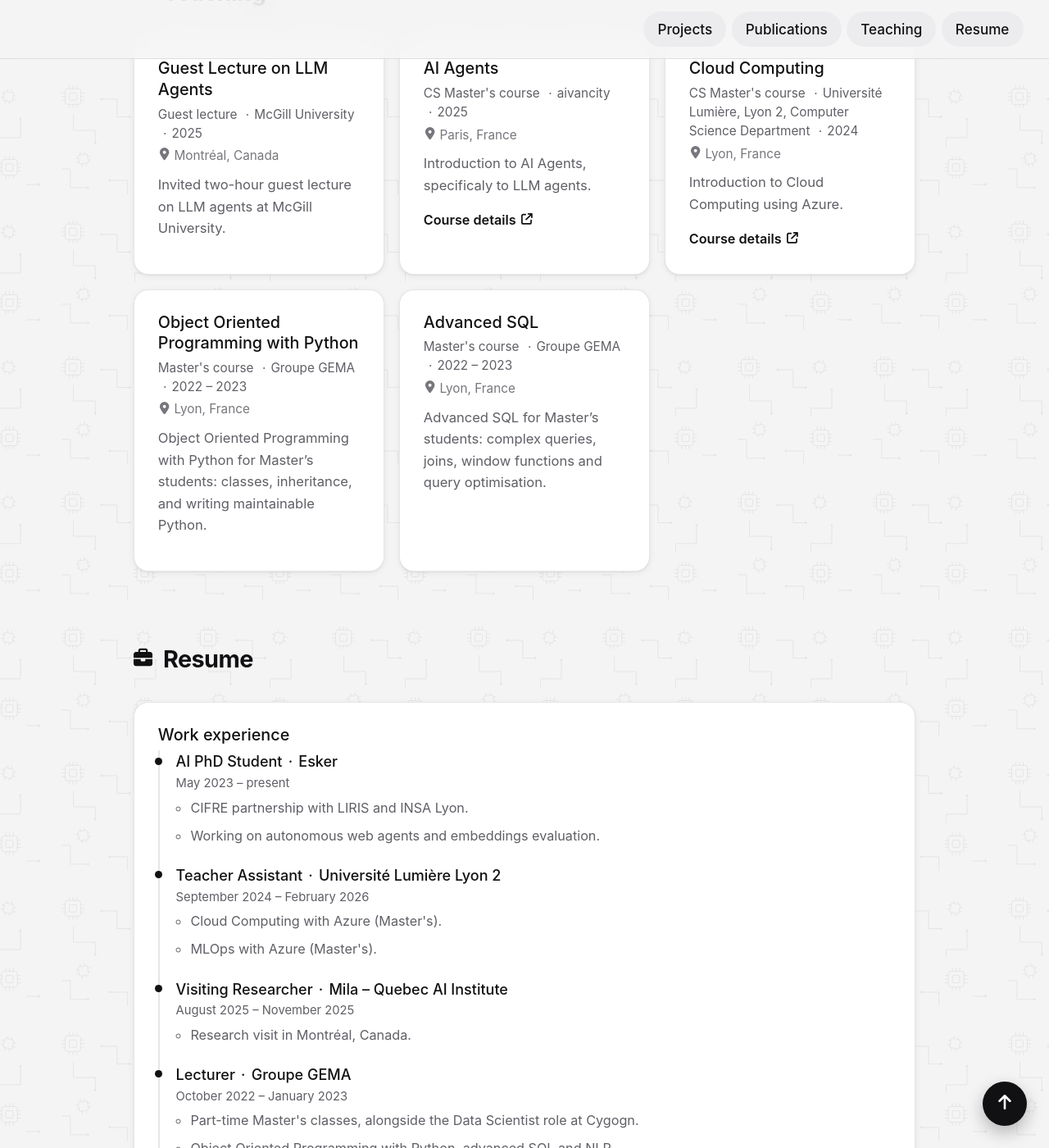
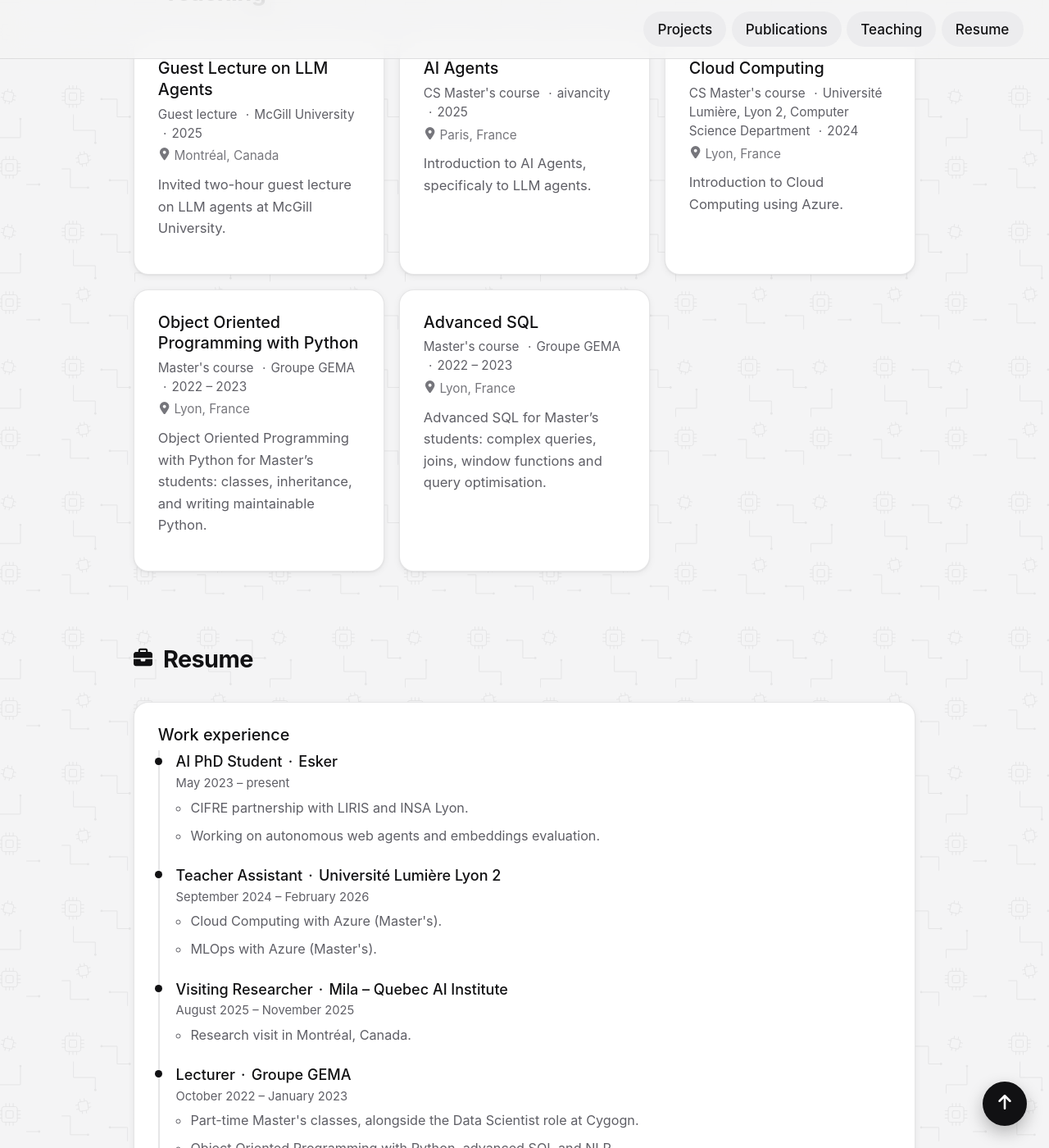
Before and after one commit to imenelydiaker/imenelydiaker.github.io, a Jekyll site: the page built from _pages/about.md, in a window 1280 px wide and 1400 px high, scrolled down 2382 px. Shown: the whole window at 82% size. Built offline with Jekyll 4.4.1, drawn with Linux system fonts in a browser that asks for light colours.

Commit message:
Remove course links and hover lift from teaching tiles (#7)
* Remove course links and hover lift from teaching tiles

Teaching cards no longer link to the course material pages, and cards
stay still on hover instead of lifting like buttons.

Co-Authored-By: Claude Opus 5.5 <noreply@anthropic.com>

* Stop publishing the course pages and course files

The /teaching/ pages, the /teaching/ index and the Cloud Computing 2024
files under /files/ are no longer built. The course entries stay in
_teaching/ so the home page Teaching cards keep their text. The
material is archived in Google Drive.

Co-Authored-By: Claude Opus 5.5 <noreply@anthropic.com>

---------

Co-authored-by: Claude Opus 5.5 <noreply@anthropic.com>

```diff
--- a/_config.yml
+++ b/_config.yml
@@ -148,6 +148,8 @@ include:
   - _pages
   - files
 exclude:
+  # Cloud Computing 2024 course material, archived in Drive and no longer published
+  - files/2024_cloud_computing
   - "*.sublime-project"
   - "*.sublime-workspace"
   - .asset-cache
@@ -201,7 +203,9 @@ kramdown:
 # Collections
 collections:
   teaching:
-    output: true
+    # Course entries only feed the Teaching cards on the home page; the
+    # course pages themselves are no longer published (archived in Drive).
+    output: false
     permalink: /:collection/:path/
   # publications:
   #   output: true
--- a/_layouts/landing.html
+++ b/_layouts/landing.html
@@ -92,13 +92,7 @@ layout: compress
           {% assign courses = site.teaching | sort: "date" | reverse %}
           {% for course in courses %}
             <article class="card">
-              <h3 class="card__title">
-                {% if course.details == false %}
-                  {{ course.title }}
-                {% else %}
-                  <a href="{{ base_path }}{{ course.url }}">{{ course.title }}</a>
-                {% endif %}
-              </h3>
+              <h3 class="card__title">{{ course.title }}</h3>
               <p class="card__meta">
                 {% if course.type %}{{ course.type }}{% endif %}
                 {% if course.venue %}<span class="card__sep">·</span>{{ course.venue }}{% endif %}
@@ -111,9 +105,6 @@ layout: compress
                 <p class="card__meta card__meta--muted">{% include icons.html name="location-dot" %} {{ course.location }}</p>
               {% endif %}
               <p class="card__body">{{ course.excerpt | default: course.content | strip_html | truncatewords: 35 }}</p>
-              {% unless course.details == false %}
-                <a class="card__link" href="{{ base_path }}{{ course.url }}">Course details {% include icons.html name="arrow-up-right-from-square" %}</a>
-              {% endunless %}
             </article>
           {% else %}
             <p class="section__empty">No courses listed yet.</p>
--- a/_pages/teaching.html
+++ b/_pages/teaching.html
@@ -3,6 +3,7 @@ layout: archive
 title: "Teaching"
 permalink: /teaching/
 author_profile: false
+published: false
 ---
 
 {% include base_path %}
--- a/assets/css/theme.css
+++ b/assets/css/theme.css
@@ -241,12 +241,6 @@ body {
   border: 1px solid var(--divider);
   border-radius: var(--radius);
   box-shadow: var(--e1);
-  transition: transform 0.2s ease, box-shadow 0.2s ease;
-}
-
-.card:hover {
-  transform: translateY(-4px);
-  box-shadow: var(--e4);
 }
 
 .card__title {
@@ -663,7 +657,6 @@ body {
     scroll-behavior: auto;
   }
 
-  .card,
   .to-top,
   .hero__social a {
     transition: none;
```
